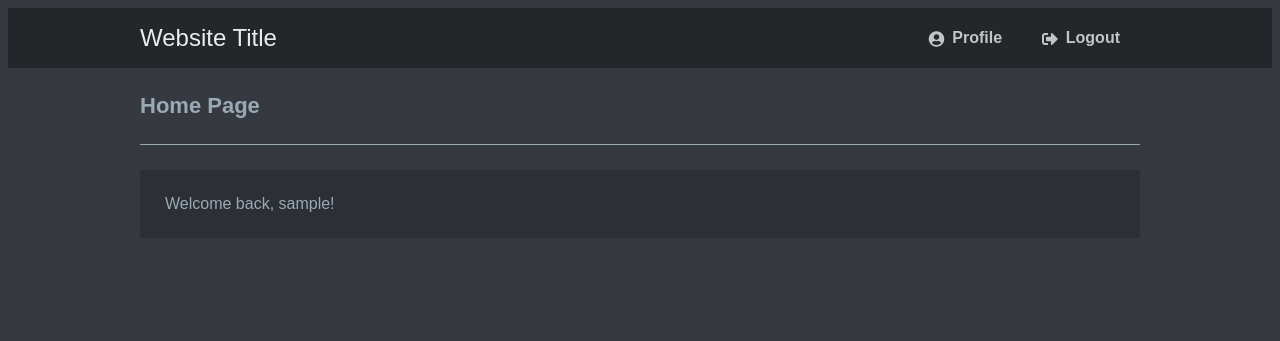
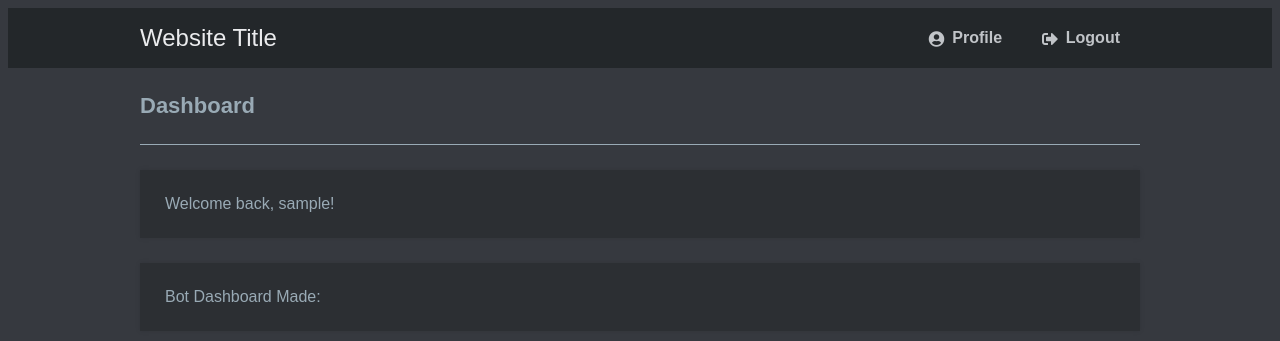
Before and after one commit to br4ck/dawizz, a PHP site: page /home.php in a window 1280 px wide. Shown: the top 341 px of the page. Run offline with PHP 8.4, Linux system fonts and the light colour scheme; the visitor is signed in with stand-in values (Sample User, id 1).

Commit message:
added more homepage func

```diff
--- a/home.php
+++ b/home.php
@@ -11,7 +11,7 @@ if (!isset($_SESSION['loggedin'])) {
 <html>
 	<head>
 		<meta charset="utf-8">
-		<title>Home Page</title>
+		<title>Dashboard Page</title>
 		<link href="main.css" rel="stylesheet" type="text/css">
 		<link rel="stylesheet" href="https://use.fontawesome.com/releases/v5.7.1/css/all.css">
 	</head>
@@ -24,8 +24,24 @@ if (!isset($_SESSION['loggedin'])) {
 			</div>
 		</nav>
 		<div class="content">
-			<h2>Home Page</h2>
+			<h2>Dashboard</h2>
 			<p>Welcome back, <?=$_SESSION['name']?>!</p>
+			<p>Bot Dashboard Made:
+				<?
+				try
+				{
+					if(is_dir($_SESSION['name']))
+					{
+						echo 'true';
+					}
+				}
+				catch(Exception $e)
+				{
+					echo 'false';
+				}
+				?>
+
+			</p>
 		</div>
 	</body>
 </html>
```
